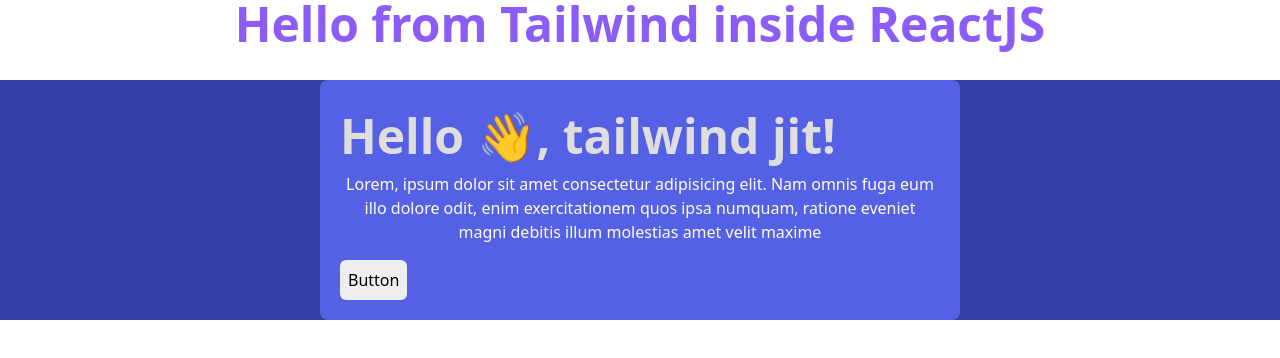
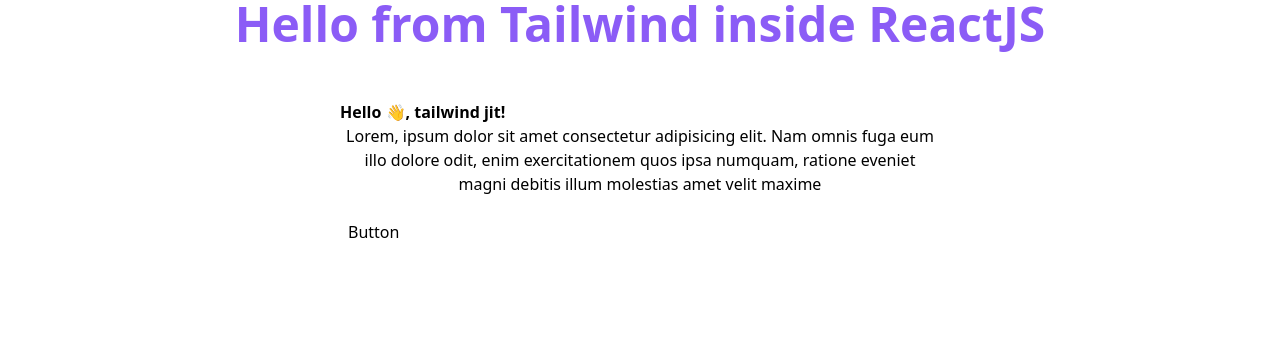
Before and after one commit to Poimen/tailwindcss_reactjs_helloworld, a React (Create React App) app: page / in a window 1280 px wide. Shown: the top 358 px of the page. Built offline with nearby package versions, Linux system fonts and the light colour scheme.

Commit message:
refresh tailwind config for v3

```diff
--- a/tailwind.config.js
+++ b/tailwind.config.js
@@ -1,14 +1,9 @@
 module.exports = {
-  mode: 'jit',
-  purge: [
-    './src/**/*.html',
-    './src/**/*.jsx',
-    './src/**/*.js'
+  content: [
+    './src/**/*.{js,jsx,ts,tsx}',
   ],
-  darkMode: false, // or 'media' or 'class'
   theme: {
     extend: {},
   },
-  variants: {},
   plugins: [],
 }
```
